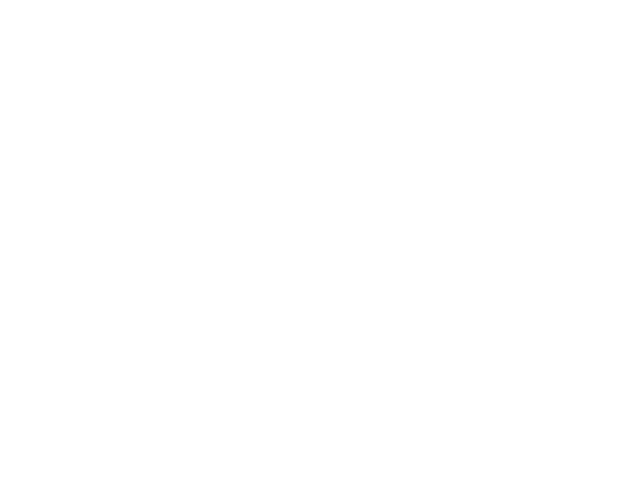
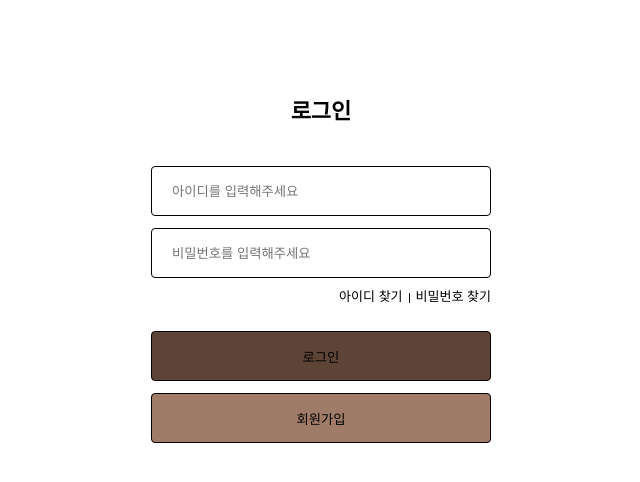
Before and after one commit to lanuioe/practice_react, a React (Create React App) app: page /Login/Page in a window 1280 px wide. Before the commit this address had no page. Shown: the top 482 px of the page, without its empty margins (319-959 px from the left). Built offline with nearby package versions, Linux system fonts and the light colour scheme.

Commit message:
[✨Feat]: login input html, CSS 구현 1. ID input 2. Password input 3. CSS

```diff
--- a/src/Home.jsx
+++ b/src/Home.jsx
@@ -21,7 +21,7 @@
         <Link to="/">현지</Link>
       </li>
       <li>
-        <Link to="/">정현</Link>
+        <Link to="/Login/Page">정현</Link>
       </li>
     </Flex>
   );
--- a/src/Router.jsx
+++ b/src/Router.jsx
@@ -1,10 +1,12 @@
 import { Routes, Route } from "react-router-dom";
 import Home from "./Home";
+import Login from "./lee/Login";
 
 const Router = () => {
   return (
     <Routes>
       <Route path="/" element={<Home />}></Route>
+      <Route path="/Login/Page" element={<Login />}></Route>
     </Routes>
   );
 };
--- /dev/null
+++ b/src/lee/Login.jsx
@@ -0,0 +1,105 @@
+import { Link, useNavigate } from "react-router-dom";
+import styled from "styled-components";
+
+const Section = styled.section`
+  margin: auto;
+  width: 340px;
+`;
+
+const Title = styled.h2`
+  margin: 100px 0 44px 0;
+  font-size: 22px;
+  font-weight: 600;
+  text-align: center;
+`;
+
+const Form = styled.form`
+  display: flex;
+  flex-direction: column;
+`;
+
+const Input = styled.input`
+  height: 50px;
+  border: 1px solid;
+  border-radius: 4px;
+  margin-bottom: 12px;
+  padding-left: 20px;
+`;
+
+// * Link태그 CSS할때 방법
+// const Find = styled(Link)`
+//   color: red;
+// `;
+
+const Div = styled.div`
+  display: flex;
+  justify-content: flex-end;
+  font-size: 13px;
+  margin-bottom: 28px;
+
+  & span {
+    border-right: 1px solid;
+    margin: 3px 6px 0 6px;
+  }
+`;
+
+const Button = styled.button`
+  background: ${(props) => props.bgColor};
+  height: 50px;
+  border: 1px solid;
+  border-radius: 4px;
+  margin-bottom: 12px;
+  cursor: pointer;
+`;
+
+//* 같은거 겹치면서 추가적으로 할때
+// const Join = styled(Button)`
+//   display: block;
+//   text-align: center;
+//   line-height: 50px;
+// `;
+
+const Login = () => {
+  const navigate = useNavigate();
+
+  function handleClick() {
+    navigate("/");
+  }
+
+  return (
+    <Section>
+      <Title>로그인</Title>
+      <Form action="/" method="POST">
+        <Input
+          type="text"
+          id="id"
+          name="id"
+          required
+          placeholder="아이디를 입력해주세요"
+        />
+        <Input
+          type="password"
+          id="id"
+          name="password"
+          minLength={"6"}
+          maxLength={"12"}
+          required
+          placeholder="비밀번호를 입력해주세요"
+        />
+        <Div>
+          <Link to="/">아이디 찾기</Link>
+          <span></span>
+          <Link to="/">비밀번호 찾기</Link>
+        </Div>
+        <Button type="submit" bgColor={"#5d4436"}>
+          <span>로그인</span>
+        </Button>
+        <Button type="button" bgColor={"#A07C68"} onClick={handleClick}>
+          <span>회원가입</span>
+        </Button>
+      </Form>
+    </Section>
+  );
+};
+
+export default Login;
```
